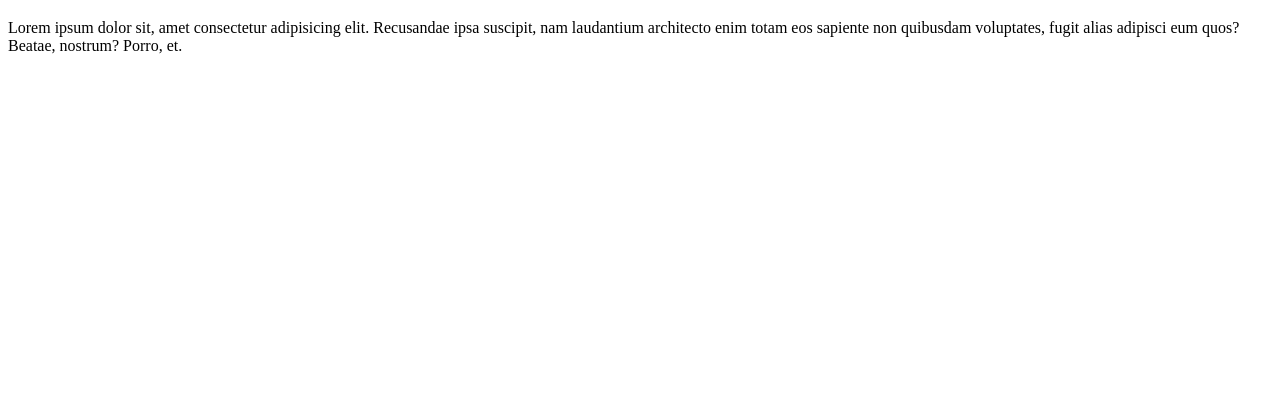
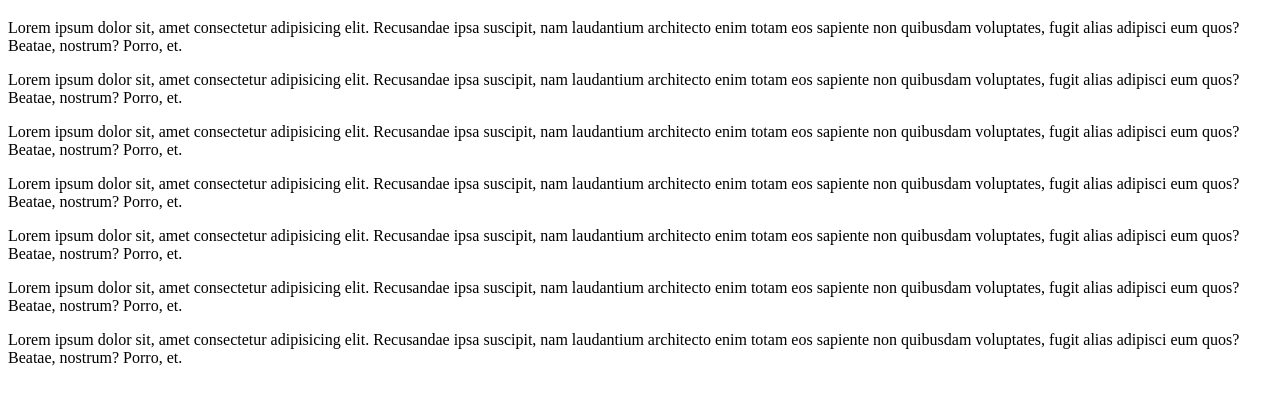
Before and after one commit to amygoru/reactapp, a plain HTML site: page index.html in a window 1280 px wide. Shown: the part 61-466 px from the top of the page. Drawn offline with Linux system fonts and the light colour scheme.

Commit message:
push paragraph dummy

```diff
--- a/index.html
+++ b/index.html
@@ -9,5 +9,12 @@
 <body>
     <h1>git clone</h1>
     <p>Lorem ipsum dolor sit, amet consectetur adipisicing elit. Recusandae ipsa suscipit, nam laudantium architecto enim totam eos sapiente non quibusdam voluptates, fugit alias adipisci eum quos? Beatae, nostrum? Porro, et.</p>
+    <p>Lorem ipsum dolor sit, amet consectetur adipisicing elit. Recusandae ipsa suscipit, nam laudantium architecto enim totam eos sapiente non quibusdam voluptates, fugit alias adipisci eum quos? Beatae, nostrum? Porro, et.</p>
+    <p>Lorem ipsum dolor sit, amet consectetur adipisicing elit. Recusandae ipsa suscipit, nam laudantium architecto enim totam eos sapiente non quibusdam voluptates, fugit alias adipisci eum quos? Beatae, nostrum? Porro, et.</p>
+    <p>Lorem ipsum dolor sit, amet consectetur adipisicing elit. Recusandae ipsa suscipit, nam laudantium architecto enim totam eos sapiente non quibusdam voluptates, fugit alias adipisci eum quos? Beatae, nostrum? Porro, et.</p>
+    <p>Lorem ipsum dolor sit, amet consectetur adipisicing elit. Recusandae ipsa suscipit, nam laudantium architecto enim totam eos sapiente non quibusdam voluptates, fugit alias adipisci eum quos? Beatae, nostrum? Porro, et.</p>
+    <p>Lorem ipsum dolor sit, amet consectetur adipisicing elit. Recusandae ipsa suscipit, nam laudantium architecto enim totam eos sapiente non quibusdam voluptates, fugit alias adipisci eum quos? Beatae, nostrum? Porro, et.</p>
+    <p>Lorem ipsum dolor sit, amet consectetur adipisicing elit. Recusandae ipsa suscipit, nam laudantium architecto enim totam eos sapiente non quibusdam voluptates, fugit alias adipisci eum quos? Beatae, nostrum? Porro, et.</p>
+
 </body>
 </html>
```
